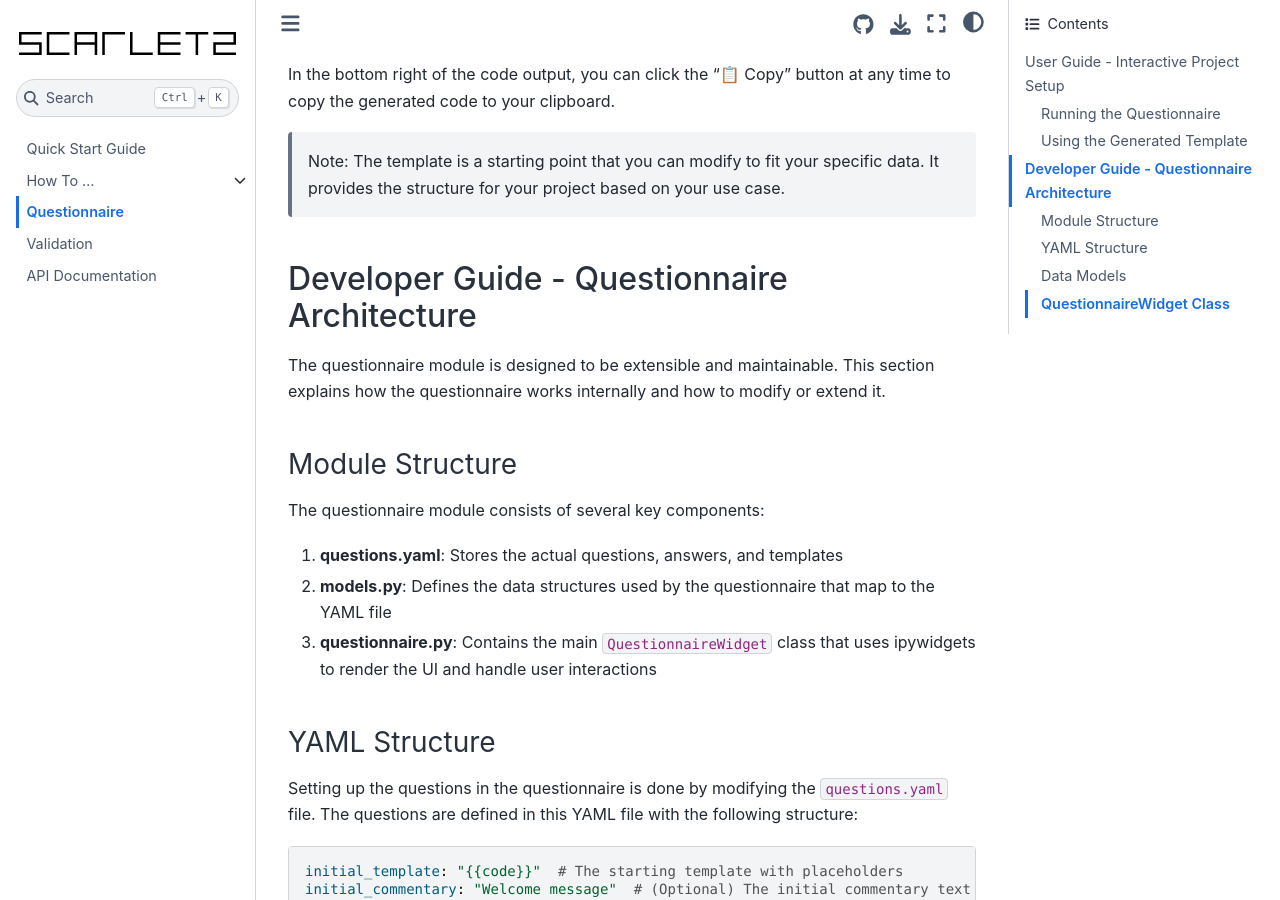
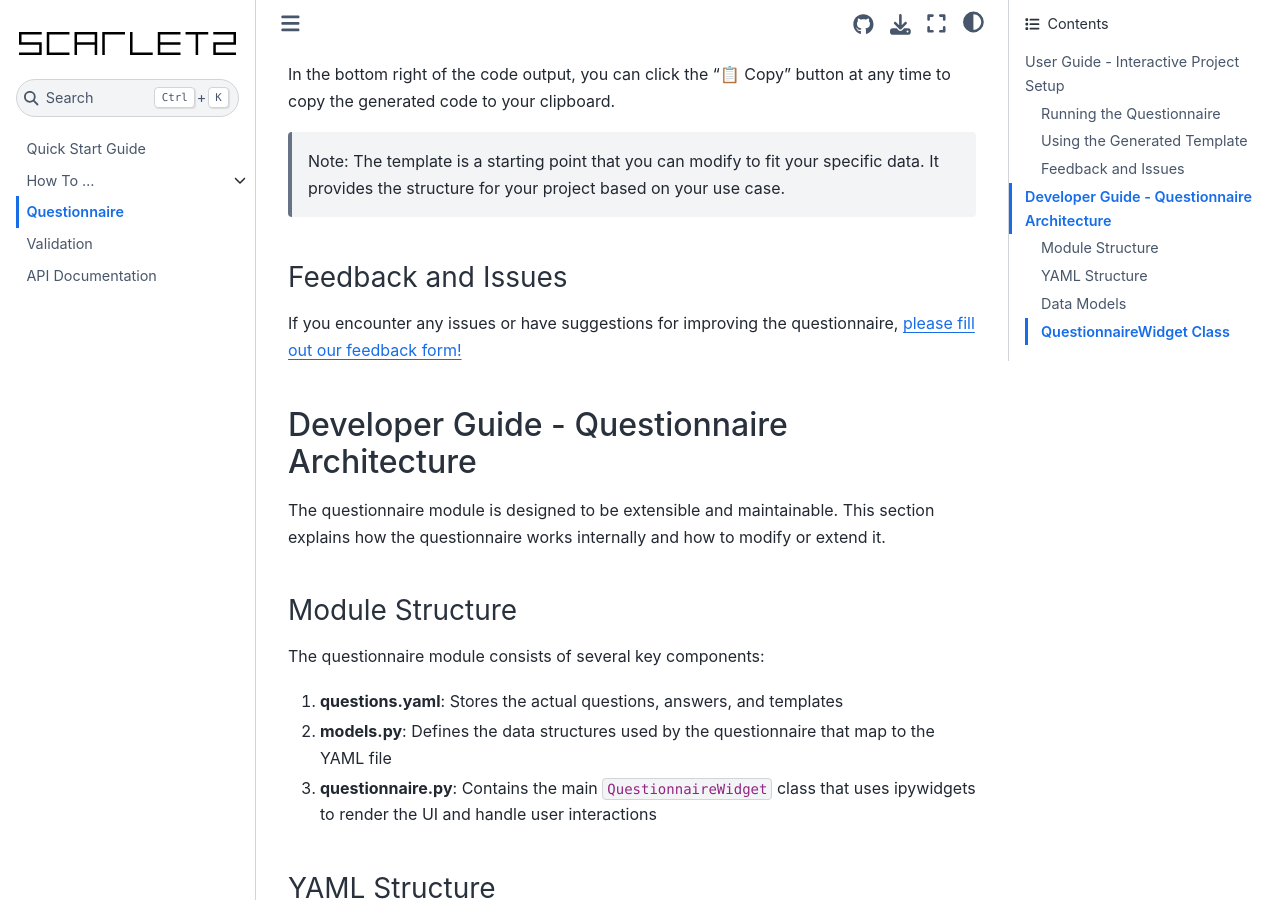
Before and after one commit to pmelchior/scarlet2, a Sphinx documentation site: the page built from docs/2-questionnaire.md, in a window 1280 px wide and 900 px high, scrolled down 1208 px. Built offline with Sphinx 7.4.7 and the Sphinx Book theme 1.1.4, drawn with Linux system fonts in a browser that asks for light colours.

Commit message:
add docs feedback link

```diff
--- a/docs/2-questionnaire.md
+++ b/docs/2-questionnaire.md
@@ -34,6 +34,10 @@ In the bottom right of the code output, you can click the "📋 Copy" button at
 code to your clipboard.
 
 > Note: The template is a starting point that you can modify to fit your specific data. It provides the structure for your project based on your use case.
+
+### Feedback and Issues
+
+If you encounter any issues or have suggestions for improving the questionnaire, [please fill out our feedback form!](https://docs.google.com/forms/d/e/1FAIpQLScKHbiqxhizacgzRx3xHEdqqjgtZBsxjtQZFJlYBdLcbOnfBg/viewform)
 
 ## Developer Guide - Questionnaire Architecture
 
```
